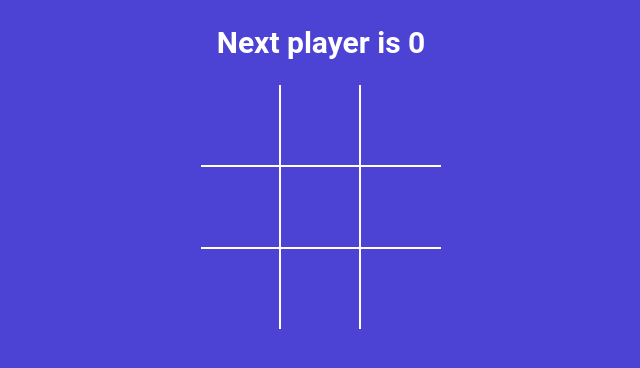
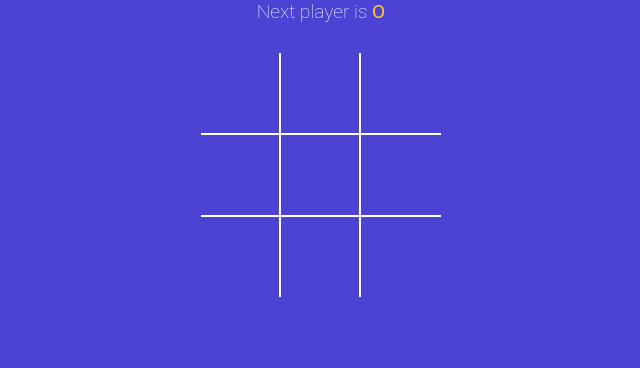
Before and after one commit to Nav-dev/tictactoe-game, a React (Vite) app: page / in a window 1280 px wide. Shown: the top 368 px of the page, without its empty margins (319-959 px from the left). Built offline with nearby package versions, Linux system fonts and the light colour scheme.

Commit message:
display message add styles to O and X

```diff
--- a/src/App.jsx
+++ b/src/App.jsx
@@ -1,5 +1,6 @@
 import './styles.scss';
 import { useState } from 'react';
+import StatusMessage from './components/StatusMessage';
 import Board from './components/Board';
 import { calculateWinner } from './winner';
 
@@ -8,17 +9,15 @@
   const [isXNext,setIsXNext] = useState(false);
 
   const winner = calculateWinner(squares);
-  const nextPlayer = isXNext ? 'X' : '0';
-  const statusMessage = winner ? `Winner is ${winner}` : `Next player is ${nextPlayer}`;
 
-  const handleSquareClick = clickedposition => {
-    if(squares[clickedposition] || winner){
+  const handleSquareClick = clickedPosition => {
+    if(squares[clickedPosition] || winner){
         return;
     }
     setSquares((currentSquares) =>{
         return currentSquares.map((squareValue, position)=>{
 
-            if(clickedposition === position){
+            if(clickedPosition === position){
                 return isXNext ? 'X':'O';
             }
             return squareValue;
@@ -30,7 +29,7 @@
 
   return (
       <div className='app'>
-        <h2>{statusMessage}</h2>
+        <StatusMessage winner={winner} isXNext={isXNext} squares={squares} />
         <Board squares={squares} handleSquareClick={handleSquareClick} />
       </div>
 
--- /dev/null
+++ b/src/components/StatusMessage.jsx
@@ -0,0 +1,39 @@
+const StatusMessage = ({winner, isXNext, squares }) => {
+    const noMovesLeft = squares.every(squareValue => squareValue !==null);
+    const nextPlayer = isXNext ? 'X' : 'O';
+
+    const renderStatusMessage = () =>{
+        if(winner){
+            return(
+                <>
+                   Winner is {' '}
+                   <span className={winner =='X' ? 'text-green' : 'text-orange'}>
+                       {winner}
+                   </span>
+                   </>
+           )
+        }
+        if (!winner && noMovesLeft){
+            return(
+                <>
+                 <span className="text-orange">O</span> and {' '}
+                 <span className="text-green">X</span> tied
+                 </>
+            )
+        }
+        if(!winner && !noMovesLeft){
+            return(
+                 <>
+                    Next player is {' '}
+                    <span className={isXNext ? 'text-green' : 'text-orange'}>
+                        {nextPlayer}
+                    </span>
+                    </>
+            )
+        }
+        return null;
+    };
+    return <div className="status-message">{renderStatusMessage()}</div>;
+};
+
+export default StatusMessage;
```
